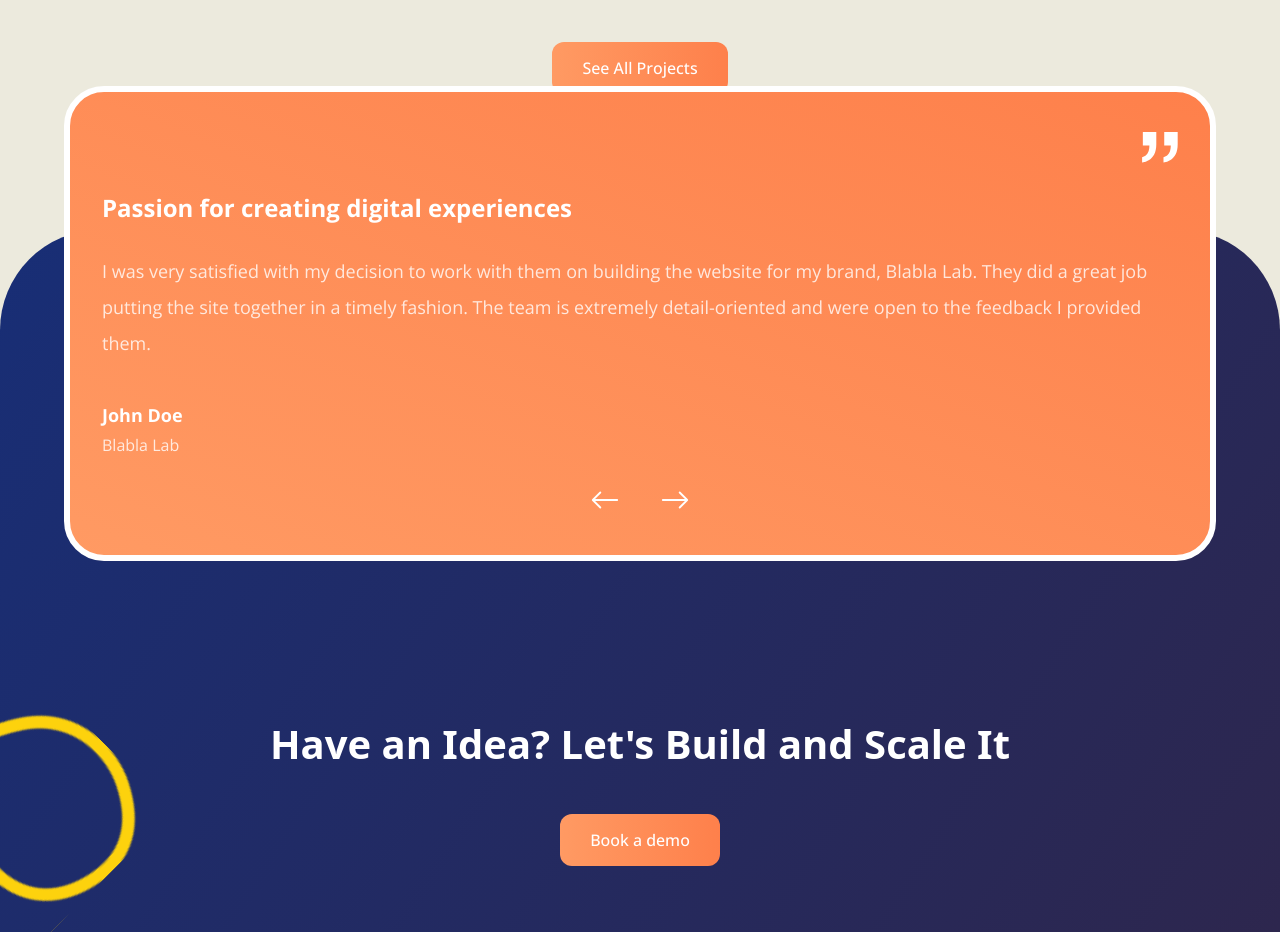
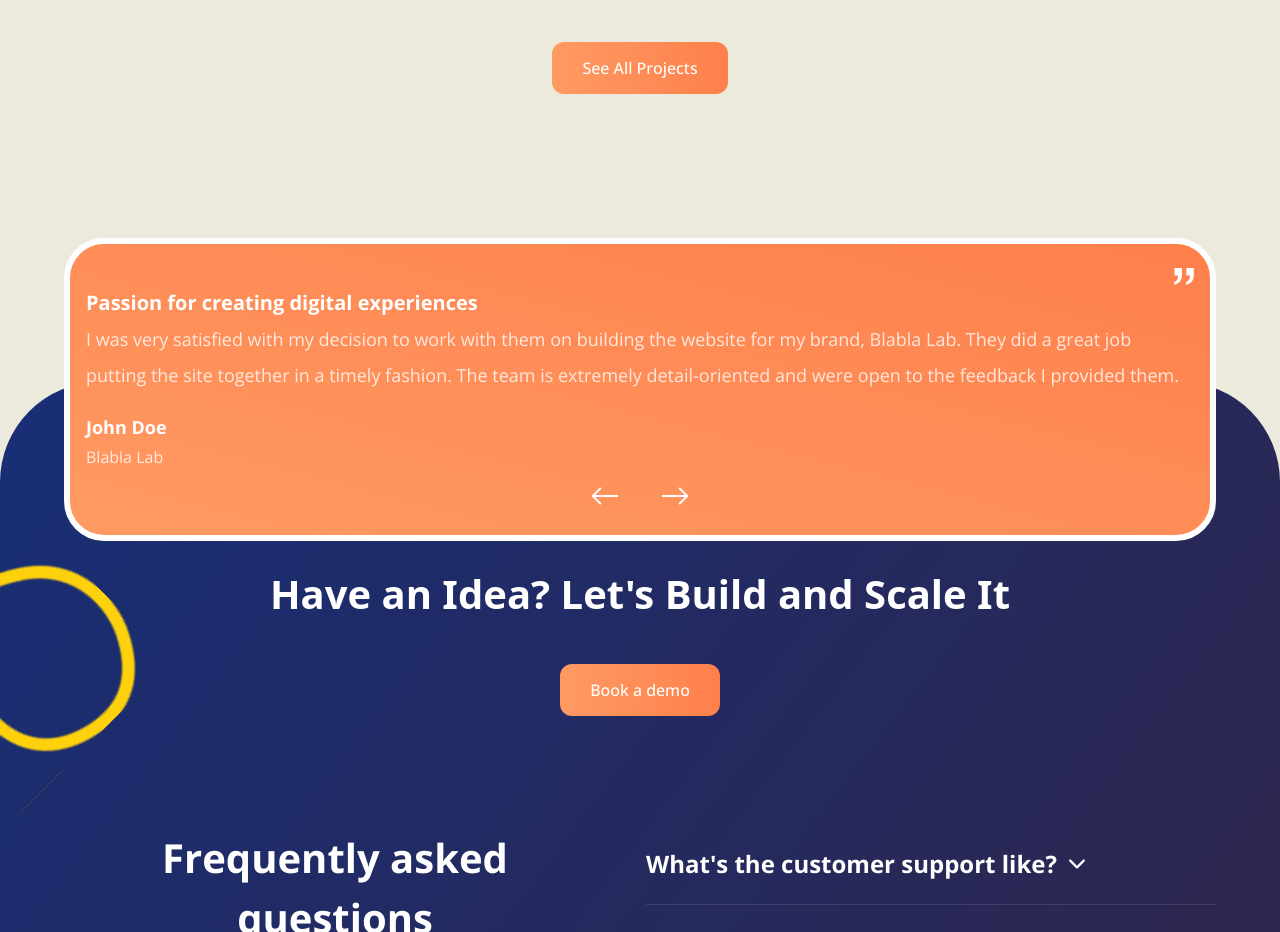
Before and after one commit to Leo-Cata/Network-Agency, a React (Vite) app: page / in a window 1280 px wide. Shown: the part 6041-6973 px from the top of the page. Built offline with nearby package versions, Linux system fonts and the light colour scheme.

Commit message:
fixed height to be dynamic of the carousele element

```diff
--- a/src/components/Carousel.tsx
+++ b/src/components/Carousel.tsx
@@ -1,4 +1,4 @@
-import React, { useState } from 'react';
+import React, { useState, useRef, useEffect } from 'react';
 import { quotationsTestimonials } from '../assets';
 import { BsArrowLeft, BsArrowRight } from 'react-icons/bs';
 import { motion, AnimatePresence } from 'framer-motion';
@@ -56,23 +56,41 @@ const Carousel = () => {
     );
   };
 
+  // to get a reference of the div element html
+  const elementRef = useRef<HTMLDivElement>(null)
+
+  // to save the height
+  const [height, setHeight] = useState<number | null>(null)
+
+  // effect to get the height of the carousel to set proper Y paddings and margins
+  useEffect(() => {
+    const carouselElement = elementRef.current
+    if (carouselElement) {
+      const carouseHeight = carouselElement.clientHeight
+      setHeight(carouseHeight)
+    }
+  }, [activeIndex])
+  // you get a ref for an html div element which is set to null by default, then create a state to save a heightm which is null by default, then each time activeIndex changes,
+  // create a const of the element referenced, if it exists,  create a const to save the height of that element then save the height which will later be used
+  // to set the height of the relative father div
+
   return (
-  <div className='relative h-36 2xl:my-[215px] mb-[530px] sm:mb-[300px]'>
+    <div className='relative lg:mt-52 -mb-36' style={{ height: `${height}px` }}>
       <AnimatePresence mode="wait">
         <motion.div className='absolute -top-36'
+          ref={elementRef}
           layout
           initial={{ height: 'auto' }}
           animate={{ height: 'fit-content' }}
           transition={{ duration: 0.3 }}>
           <div className="rounded-[40px] border-[6px] border-white bg-gradient-to-tr from-gradientOrangeLight to-gradientOrangeDark">
-          <div className="mx-8 my-10 flex flex-col 2xl:mx-[100px] 2xl:my-20 2xl:flex-row 2xl:space-x-5">
+            <div className="mx-4 my-6 flex flex-col 2xl:mx-[100px] 2xl:my-20 2xl:flex-row 2xl:space-x-5">
               <img
                 src={quotationsTestimonials}
                 alt=""
-              className="w-9 self-end 2xl:hidden"
+                className="w-5 self-end 2xl:hidden"
               />
               {/* carousel text part */}
-
               <motion.div
                 key={carouselItems[activeIndex].company}
                 className="font-openSans text-white sm:h-fit"
@@ -80,10 +98,10 @@ const Carousel = () => {
                 animate={{ opacity: 1, x: 0 }}
                 exit={{ opacity: 0, x: -20 }}
                 transition={{ duration: 0.6 }}>
-              <h2 className="my-5 text-2xl font-semibold leading-[50px] 2xl:my-0 2xl:mb-20 2xl:text-4xl">
+                <h2 className="my-1 text-xl font-semibold 2xl:my-0 2xl:mb-20 2xl:text-4xl">
                   {carouselItems[activeIndex].title}
                 </h2>
-              <p className="mb-10 text-lg leading-9 opacity-80 2xl:mb-14 2xl:text-2xl">
+                <p className="mb-5 text-lg leading-9 opacity-80 2xl:mb-14 2xl:text-2xl">
                   {carouselItems[activeIndex].text}
                 </p>
                 <h3 className="mb-1 text-lg font-semibold">
@@ -101,7 +119,7 @@ const Carousel = () => {
                   alt=""
                   className="hidden w-16 self-end 2xl:block"
                 />
-              <div className="mt-7 flex justify-center space-x-10 text-white 2xl:mt-0">
+                <div className="mt-3 flex justify-center space-x-10 text-white 2xl:mt-0">
                   <button
                     className={
                       lastClickedButton === 'prev' ? 'scale-150 duration-300' : ''
@@ -118,8 +136,8 @@ const Carousel = () => {
                   </button>
                 </div>
               </div>
+            </div>
             {/* carousel buttons end */}
-          </div>
           </div>
         </motion.div>
       </AnimatePresence>
--- a/src/container/Wrapper.tsx
+++ b/src/container/Wrapper.tsx
@@ -4,7 +4,7 @@ interface Props {
 }
 
 const Wrapper = ({ children }: Props) => {
-  return <div className="mx-6 md:mx-16 2xl:mx-[200px]">{children}</div>;
+  return <div className="mx-4 md:mx-16 2xl:mx-[200px]">{children}</div>;
 };
 
 export default Wrapper;
```
Lines whose indentation alone changed are shown as unchanged.
